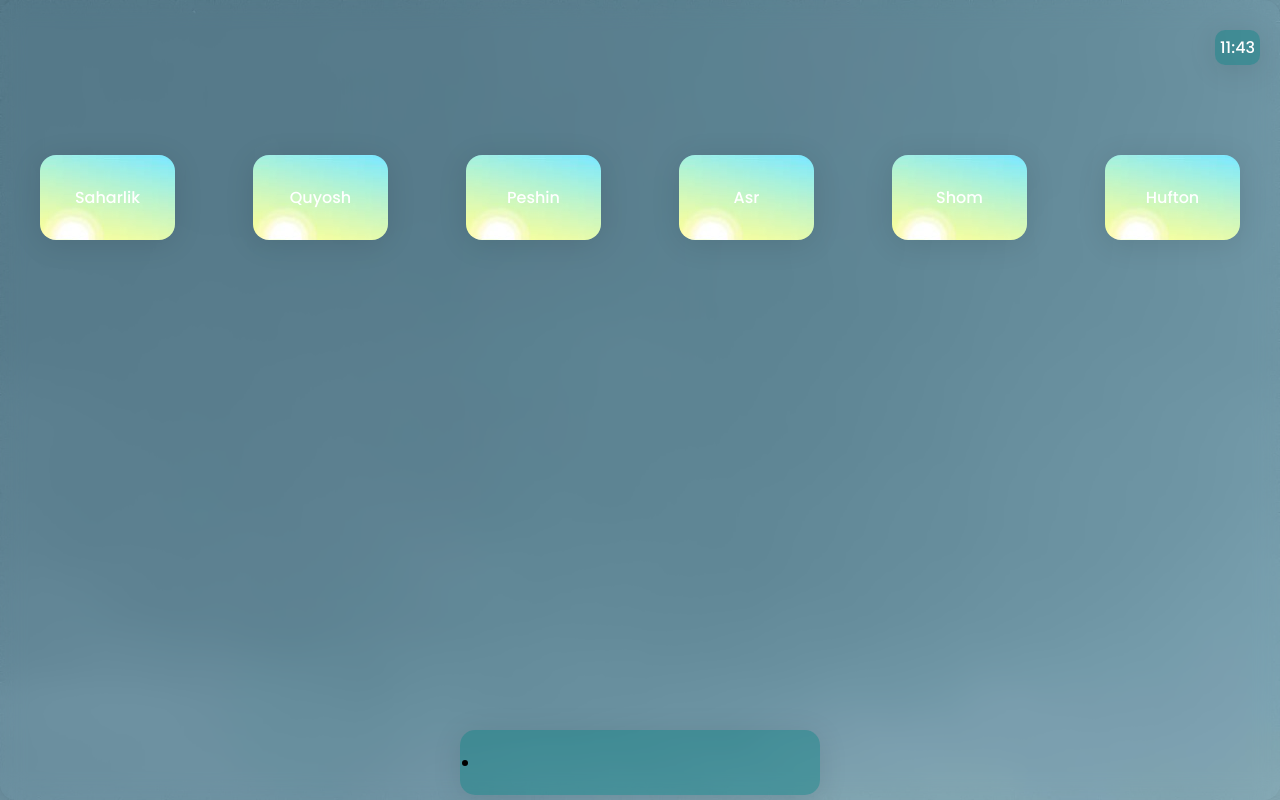
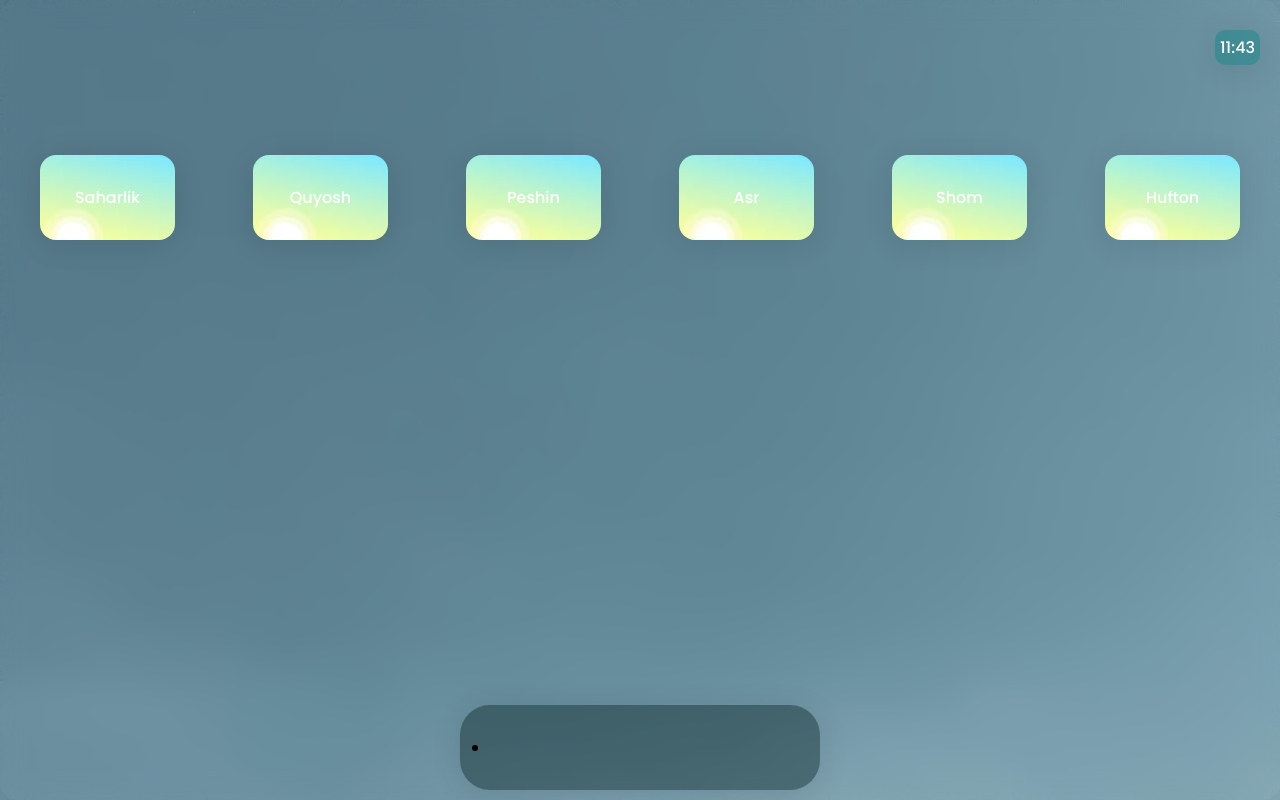
Before and after one commit to zakirovravshan/namaz.uz, a React (Create React App) app: page /settings in a window 1280 px wide. Built offline with nearby package versions, Linux system fonts and the light colour scheme; no server answers.

Commit message:
add bottom

```diff
--- a/src/components/Bar/Bar.css
+++ b/src/components/Bar/Bar.css
@@ -1,18 +1,18 @@
 .bar {
     position: absolute;
-    bottom: 5px;
+    bottom: 10px;
     left: 0;
     right: 0;
-    background: rgba(0, 128, 128, 0.4);
+    background: rgba(1, 27, 27, 0.4);
     border-radius: 10px;
     box-shadow: 0 4px 30px rgba(0, 0, 0, 0.1);
     backdrop-filter: blur(11.8px);
     -webkit-backdrop-filter: blur(11.8px);
-    padding: 20px;
+    padding: 30px;
     width: 100%;
     max-width: 360px;
     margin: 0 auto;
-    border-radius: 15px;
+    border-radius: 30px;
 }
 ul{
 
```
